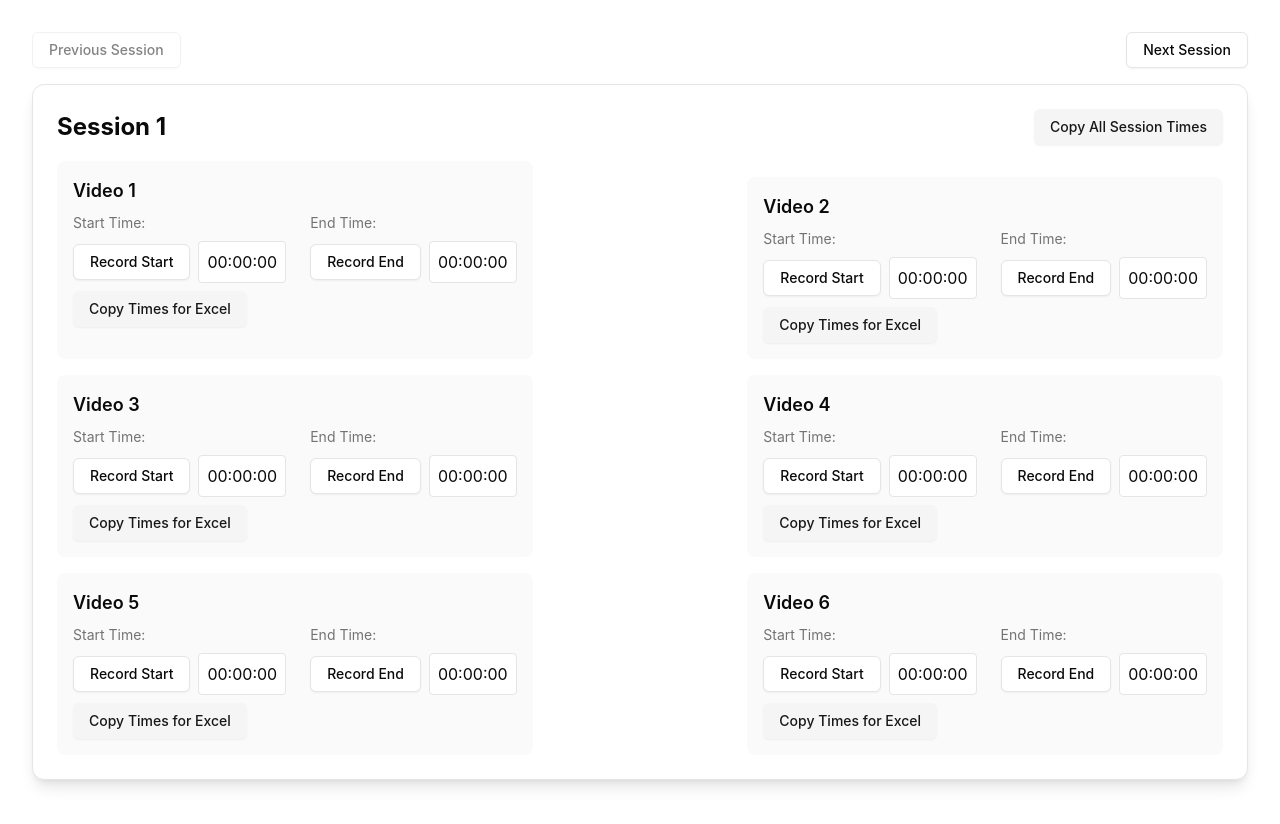
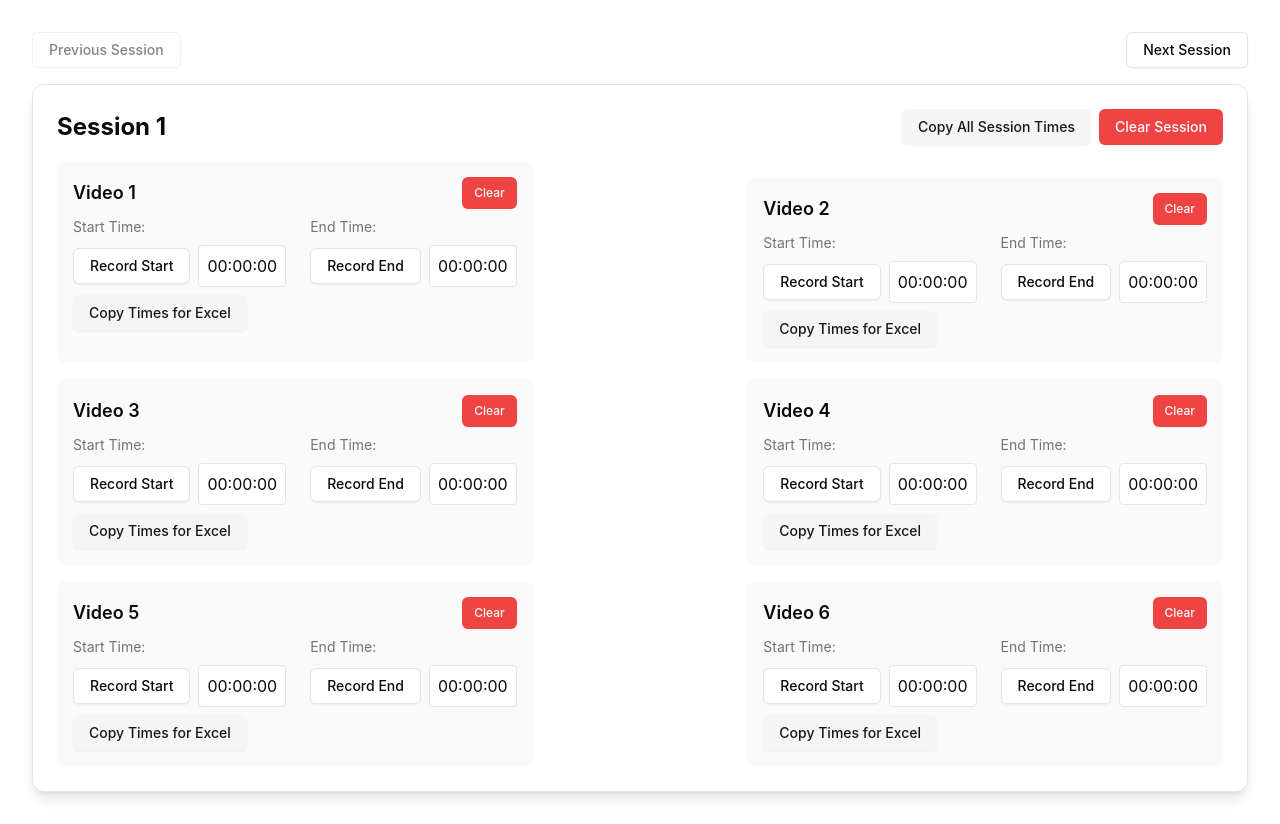
Before and after one commit to gurukudte/knowyourfacts, a Next.js app: page /neuralace in a window 1280 px wide. Built offline with nearby package versions, Linux system fonts and the light colour scheme.

Commit message:
Added locat-storage feature

```diff
--- a/app/neuralace/page.tsx
+++ b/app/neuralace/page.tsx
@@ -1,95 +1,35 @@
 "use client";
 import { Button } from "@/components/ui/button";
-import React from "react";
+import React, { useState, useEffect, useCallback } from "react";
 
 /**
- * Session Timer Application
- *
- * This React component provides functionality to track and record start/end times
- * for multiple videos across multiple sessions. It's designed for timing and logging
- * purposes, with features to copy formatted times to clipboard for Excel compatibility.
- *
- * Key Features:
- * - Manages multiple sessions (11) with multiple videos (6) per session
- * - Records start and end times for each video
- * - Navigation between sessions
- * - Clipboard functionality for exporting times
- * - Time formatting from 24h to 12h format
+ * TimeRecord represents a single video timing entry
+ * @interface TimeRecord
+ * @property {string} start - Start time in 24h format (HH:mm:ss)
+ * @property {string} end - End time in 24h format (HH:mm:ss)
+ * @property {string | null} lastSaved - Timestamp of last modification
  */
+interface TimeRecord {
+  start: string;
+  end: string;
+  lastSaved: string | null;
+}
 
-const Page = () => {
-  // Initialize state for all sessions with default times
-  const [sessions, setSessions] = React.useState(
-    [...Array(11)].map(() =>
-      [...Array(6)].map(() => ({ start: "00:00:00", end: "00:00:00" }))
-    )
-  );
+/** Session is an array of TimeRecords for a single session */
+type Session = TimeRecord[];
+/** Sessions is an array of all sessions */
+type Sessions = Session[];
 
-  // Track current active session
-  const [currentSession, setCurrentSession] = React.useState(0);
+// Constants for default values and configuration
+const DEFAULT_TIME = "00:00:00";
+const SESSION_COUNT = 11;
+const VIDEOS_PER_SESSION = 6;
 
 /**
-   * Records the start time for a specific video in a specific session
-   * @param sessionIndex - The index of the current session
-   * @param videoIndex - The index of the video within the session
+ * Formats a 24h time string to 12h format
+ * @param {string} timeStr - Time string in 24h format (HH:mm:ss)
+ * @returns {string} Time string in 12h format (hh:mm:ss am/pm)
  */
-  const handleStartTime = (sessionIndex: number, videoIndex: number) => {
-    const now = new Date();
-    const timeStr = now.toTimeString().split(" ")[0];
-    setSessions((prev) =>
-      prev.map((session, sIdx) =>
-        sIdx === sessionIndex
-          ? session.map((time, vIdx) =>
-              vIdx === videoIndex ? { ...time, start: timeStr } : time
-            )
-          : session
-      )
-    );
-  };
-
-  /**
-   * Records the end time for a specific video in a specific session
-   * @param sessionIndex - The index of the current session
-   * @param videoIndex - The index of the video within the session
-   */
-  const handleEndTime = (sessionIndex: number, videoIndex: number) => {
-    const now = new Date();
-    const timeStr = now.toTimeString().split(" ")[0];
-    setSessions((prev) =>
-      prev.map((session, sIdx) =>
-        sIdx === sessionIndex
-          ? session.map((time, vIdx) =>
-              vIdx === videoIndex ? { ...time, end: timeStr } : time
-            )
-          : session
-      )
-    );
-  };
-
-  /**
-   * Navigates to the next session if available
-   */
-  const goToNextSession = () => {
-    if (currentSession < sessions.length - 1) {
-      setCurrentSession((prev) => prev + 1);
-    }
-  };
-
-  /**
-   * Navigates to the previous session if available
-   */
-  const goToPrevSession = () => {
-    if (currentSession > 0) {
-      setCurrentSession((prev) => prev - 1);
-    }
-  };
-
-  /**
-   * Copies a single video's start and end times to clipboard in Excel-friendly format
-   * @param start - Start time string in HH:MM:SS format
-   * @param end - End time string in HH:MM:SS format
-   */
-  const copyTimeToClipboard = (start: string, end: string) => {
 const formatTime = (timeStr: string) => {
   const date = new Date();
   const [hours, minutes, seconds] = timeStr.split(":");
@@ -104,48 +44,105 @@ const Page = () => {
     .toLowerCase();
 };
 
+/**
+ * Main Session Timer Application Component
+ * Provides functionality to track and record start/end times for multiple videos across sessions
+ */
+const Page = () => {
+  // Initialize sessions state from localStorage or with default values
+  const [sessions, setSessions] = useState<Sessions>(() => {
+    if (typeof window !== 'undefined') {
+      const saved = localStorage.getItem('sessionTimings');
+      if (saved) return JSON.parse(saved);
+    }
+
+    return Array(SESSION_COUNT).fill(null).map(() =>
+      Array(VIDEOS_PER_SESSION).fill(null).map(() => ({
+        start: DEFAULT_TIME,
+        end: DEFAULT_TIME,
+        lastSaved: null
+      }))
+    );
+  });
+
+  // Track current active session
+  const [currentSession, setCurrentSession] = useState(0);
+
+  // Persist sessions to localStorage on change
+  useEffect(() => {
+    localStorage.setItem('sessionTimings', JSON.stringify(sessions));
+  }, [sessions]);
+
+  /**
+   * Updates either start or end time for a specific video in a session
+   * @param {number} sessionIndex - Index of the session to update
+   * @param {number} videoIndex - Index of the video within the session
+   * @param {'start' | 'end'} timeType - Which time to update (start or end)
+   */
+  const updateTime = useCallback((sessionIndex: number, videoIndex: number, timeType: 'start' | 'end') => {
+    const now = new Date();
+    const timeStr = now.toTimeString().split(" ")[0];
+
+    setSessions(prev => prev.map((session, sIdx) =>
+      sIdx === sessionIndex
+        ? session.map((time, vIdx) =>
+            vIdx === videoIndex
+              ? { ...time, [timeType]: timeStr, lastSaved: now.toLocaleString() }
+              : time
+          )
+        : session
+    ));
+  }, []);
+
+  /**
+   * Clears times for either a specific video or entire current session
+   * @param {number} [videoIndex] - Optional index of video to clear. If omitted, clears entire session
+   */
+  const clearTimes = useCallback((videoIndex?: number) => {
+    setSessions(prev => prev.map((session, sIdx) =>
+      sIdx === currentSession
+        ? session.map((time, vIdx) =>
+            videoIndex === undefined || vIdx === videoIndex
+              ? { start: DEFAULT_TIME, end: DEFAULT_TIME, lastSaved: null }
+              : time
+          )
+        : session
+    ));
+  }, [currentSession]);
+
+  /**
+   * Copies formatted start and end times to clipboard
+   * @param {string} start - Start time in 24h format
+   * @param {string} end - End time in 24h format
+   */
+  const copyTimeToClipboard = useCallback((start: string, end: string) => {
     const formattedTime = `${formatTime(start)}\t${formatTime(end)}`;
     navigator.clipboard.writeText(formattedTime);
-  };
+  }, []);
 
   /**
-   * Copies all times from the current session to clipboard in Excel-friendly format
+   * Copies all times from current session to clipboard in tab-separated format
    */
-  const copyAllSessionTimes = () => {
-    const formatTime = (timeStr: string) => {
-      const date = new Date();
-      const [hours, minutes, seconds] = timeStr.split(":");
-      date.setHours(parseInt(hours), parseInt(minutes), parseInt(seconds));
-      return date
-        .toLocaleTimeString("en-US", {
-          hour: "2-digit",
-          minute: "2-digit",
-          second: "2-digit",
-          hour12: true,
-        })
-        .toLowerCase();
-    };
-
+  const copyAllSessionTimes = useCallback(() => {
     const allTimes = sessions[currentSession]
-      .map((time) => `${formatTime(time.start)}\t${formatTime(time.end)}`)
+      .map(time => `${formatTime(time.start)}\t${formatTime(time.end)}`)
       .join("\n");
-
     navigator.clipboard.writeText(allTimes);
-  };
+  }, [sessions, currentSession]);
 
   return (
     <div className="p-8">
       <div className="flex justify-between mb-4">
         <Button
           variant="outline"
-          onClick={goToPrevSession}
+          onClick={() => setCurrentSession(prev => Math.max(0, prev - 1))}
           disabled={currentSession === 0}
         >
           Previous Session
         </Button>
         <Button
           variant="outline"
-          onClick={goToNextSession}
+          onClick={() => setCurrentSession(prev => Math.min(sessions.length - 1, prev + 1))}
           disabled={currentSession === sessions.length - 1}
         >
           Next Session
@@ -158,16 +155,30 @@ const Page = () => {
         >
           <div className="flex justify-between items-center mb-4">
             <h2 className="text-2xl font-bold">Session {currentSession + 1}</h2>
+            <div className="flex gap-2">
               <Button variant="secondary" onClick={copyAllSessionTimes}>
                 Copy All Session Times
               </Button>
+              <Button variant="destructive" onClick={() => clearTimes()}>
+                Clear Session
+              </Button>
+            </div>
           </div>
           <div className="flex flex-wrap justify-between space-y-4">
             {sessions[currentSession].map((time, videoIndex) => (
               <div key={videoIndex} className="p-4 rounded-lg bg-muted/50">
-                <h3 className="text-lg font-semibold mb-2">
+                <div className="flex justify-between items-center mb-2">
+                  <h3 className="text-lg font-semibold">
                     Video {videoIndex + 1}
                   </h3>
+                  <Button
+                    variant="destructive"
+                    size="sm"
+                    onClick={() => clearTimes(videoIndex)}
+                  >
+                    Clear
+                  </Button>
+                </div>
                 <div className="flex gap-6">
                   <div>
                     <p className="mb-2 text-sm text-muted-foreground">
@@ -176,9 +187,7 @@ const Page = () => {
                     <div className="flex gap-2 items-center">
                       <Button
                         variant="outline"
-                        onClick={() =>
-                          handleStartTime(currentSession, videoIndex)
-                        }
+                        onClick={() => updateTime(currentSession, videoIndex, 'start')}
                       >
                         Record Start
                       </Button>
@@ -194,9 +203,7 @@ const Page = () => {
                     <div className="flex gap-2 items-center">
                       <Button
                         variant="outline"
-                        onClick={() =>
-                          handleEndTime(currentSession, videoIndex)
-                        }
+                        onClick={() => updateTime(currentSession, videoIndex, 'end')}
                       >
                         Record End
                       </Button>
@@ -206,13 +213,19 @@ const Page = () => {
                     </div>
                   </div>
                 </div>
+                <div className="flex justify-between items-center mt-2">
                   <Button
                     variant="secondary"
-                  className="mt-2"
                     onClick={() => copyTimeToClipboard(time.start, time.end)}
                   >
                     Copy Times for Excel
                   </Button>
+                  {time.lastSaved && (
+                    <span className="text-xs text-muted-foreground">
+                      Last saved: {time.lastSaved}
+                    </span>
+                  )}
+                </div>
               </div>
             ))}
           </div>
```
Lines whose indentation alone changed are shown as unchanged.
